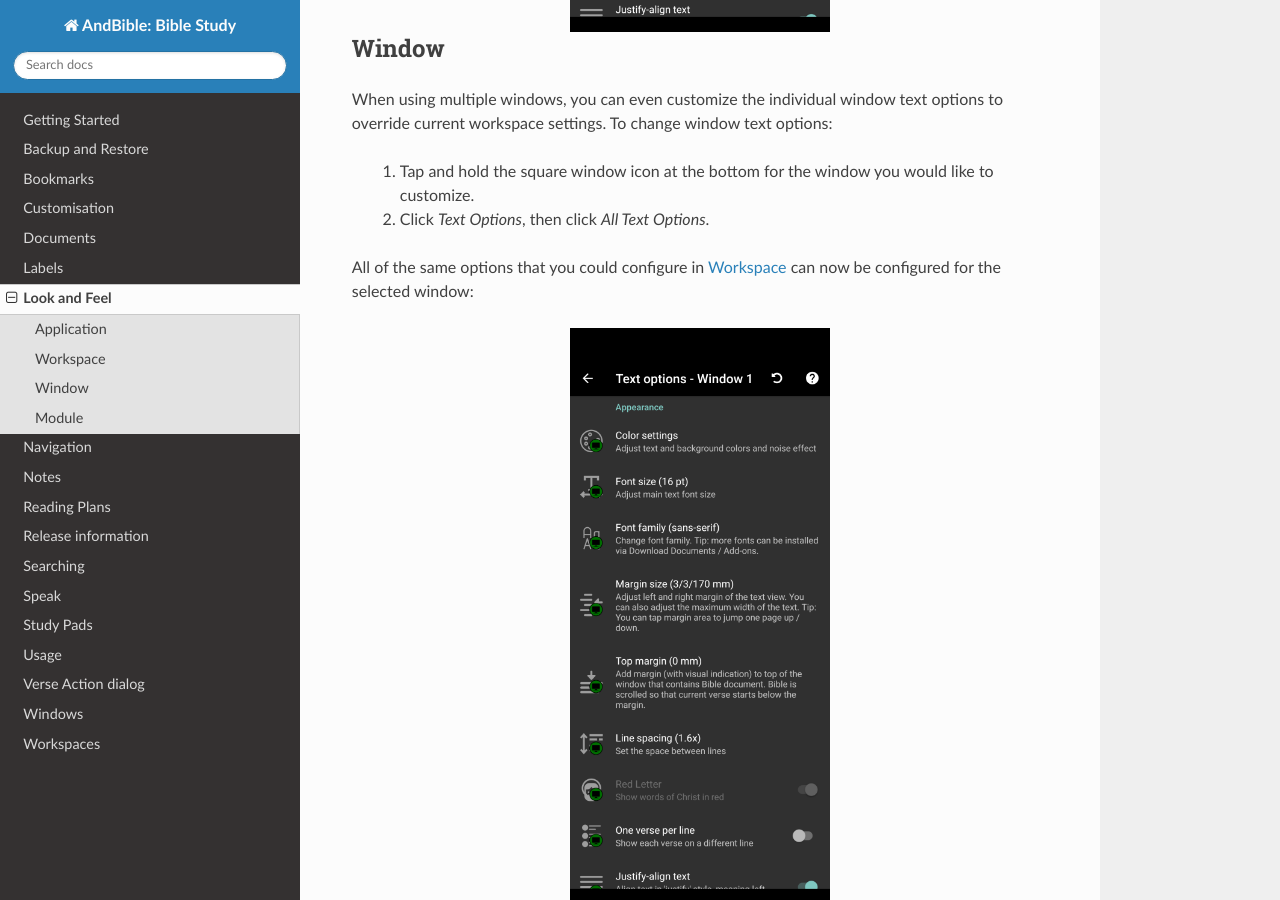
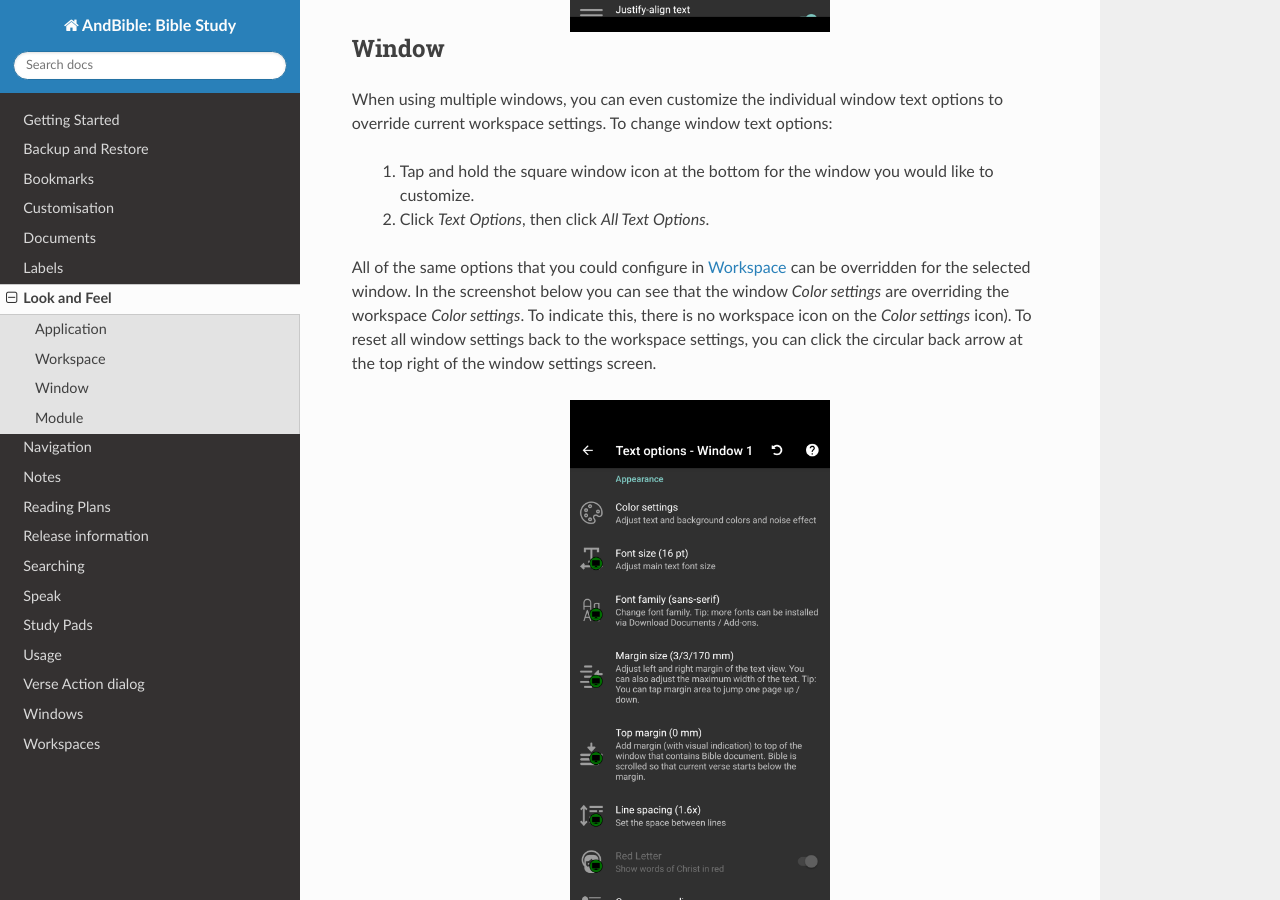
Before and after one commit to AndBible/docs, a Sphinx documentation site: the page built from docs/source/look_and_feel.rst, in a window 1280 px wide and 900 px high, scrolled down 2616 px. Built offline with Sphinx 7.4.7 and the Read the Docs theme 3.1.0, drawn with Linux system fonts in a browser that asks for light colours; pages that are not in the unit, such as notebooks, are missing from menus.

Commit message:
Explain workspace icon on window settings

```diff
--- a/docs/source/look_and_feel.rst
+++ b/docs/source/look_and_feel.rst
@@ -78,8 +78,12 @@
        like to customize.
     #. Click `Text Options`, then click `All Text Options`.
 
-All of the same options that you could configure in `Workspace`_ can now be configured
-for the selected window:
+All of the same options that you could configure in `Workspace`_ can be overridden
+for the selected window. In the screenshot below you can see that the window
+`Color settings` are overriding the workspace `Color settings`. To indicate this,
+there is no workspace icon on the `Color settings` icon). To reset all window
+settings back to the workspace settings, you can click the circular back arrow
+at the top right of the window settings screen.
 
 .. image:: ./images/window_appearance.png
     :align: center
```
Also changed, not shown: docs/source/images/window_appearance.png.
